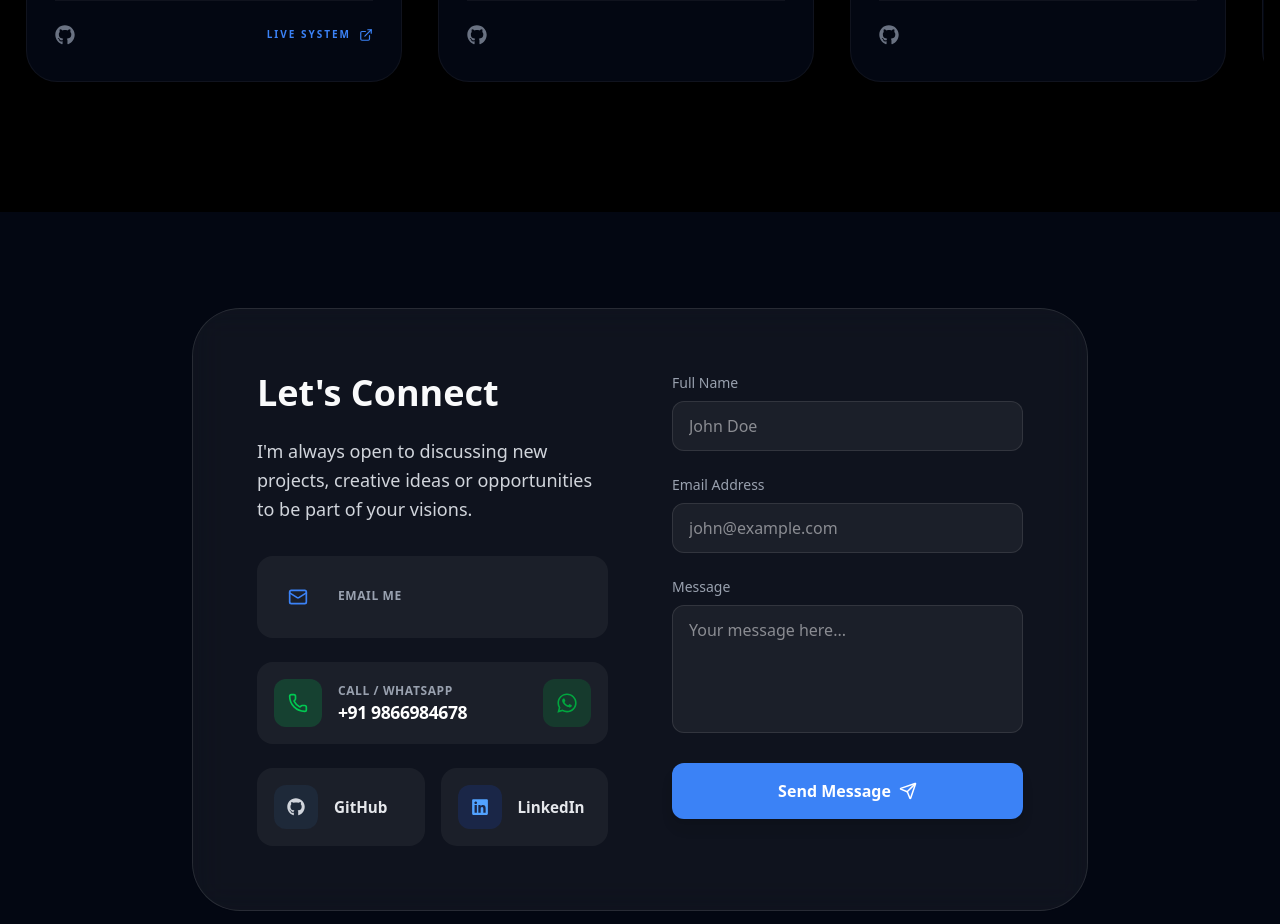
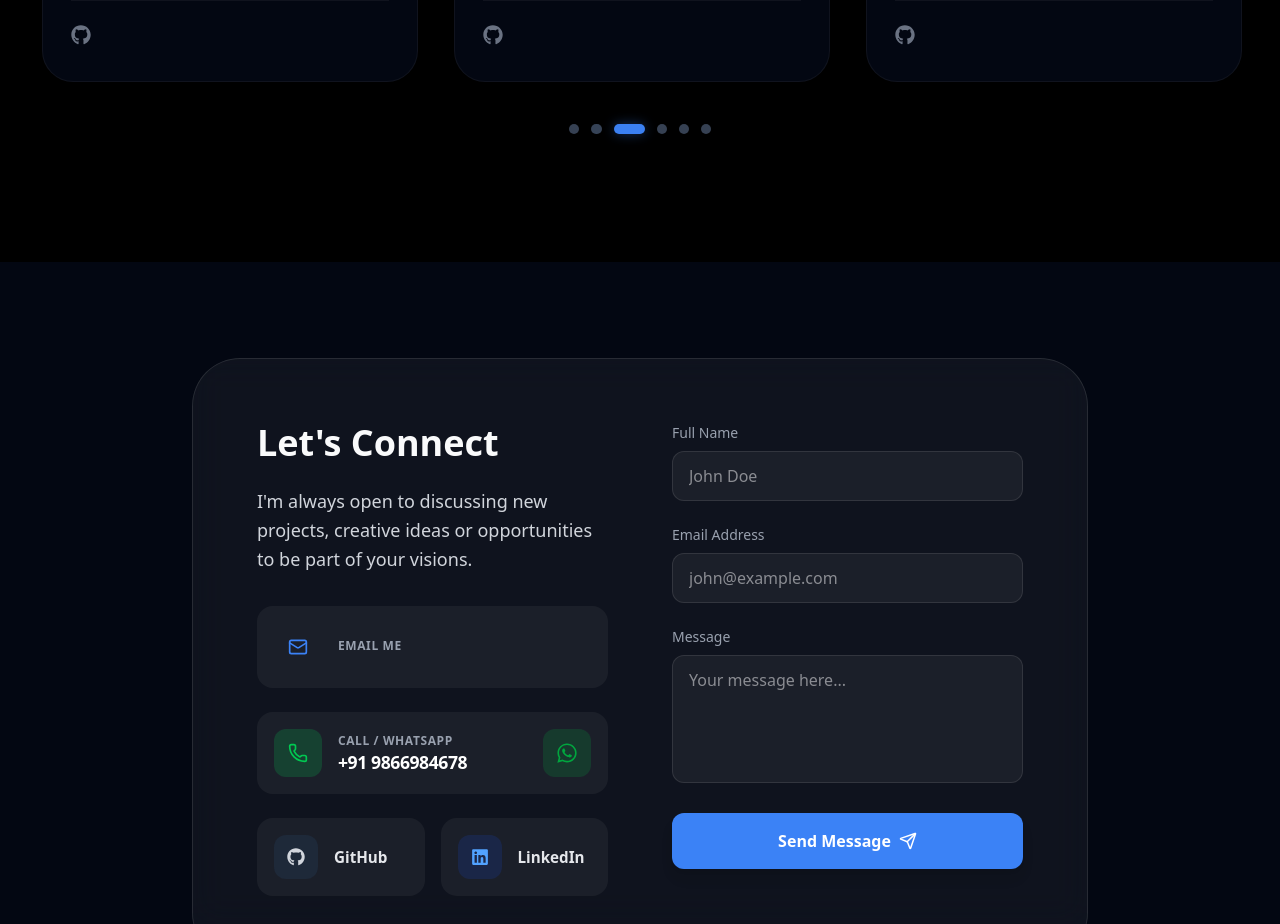
Before and after one commit to SabbellaLaharika/pixel-motion-portfolio, a Next.js app: page / in a window 1280 px wide. Shown: the part 3000-3924 px from the top of the page. Built offline with nearby package versions, Linux system fonts and the light colour scheme.

Commit message:
ux: add cohesive interactive pagination indicators and seamless auto-scroll loop logic to projects section

```diff
--- a/src/components/Projects.jsx
+++ b/src/components/Projects.jsx
@@ -177,6 +177,8 @@ const projects = [
 export default function Projects() {
   const [selectedIndex, setSelectedIndex] = useState(null);
   const [zoomedImage, setZoomedImage] = useState(null);
+  const [isHovered, setIsHovered] = useState(false);
+  const [activeIndex, setActiveIndex] = useState(0);
   const scrollRef = useRef(null);
   const detailRef = useRef(null);
 
@@ -198,14 +200,54 @@ export default function Projects() {
     }
   }, [selectedIndex]);
 
-  const scroll = (direction) => {
+  // Monitor manual scrolling and touch swipes to update pagination state
+  const handleScroll = () => {
     if (scrollRef.current) {
-      const scrollAmount = 420;
-      scrollRef.current.scrollBy({
-        left: direction === "left" ? -scrollAmount : scrollAmount,
+      const container = scrollRef.current;
+      const child = container.firstElementChild;
+      if (!child) return;
+      const cardWidth = child.offsetWidth + 32; // Card width + GAP
+      const index = Math.round(container.scrollLeft / cardWidth);
+      const safeIndex = Math.max(0, Math.min(index, projects.length - 1));
+      if (safeIndex !== activeIndex) {
+        setActiveIndex(safeIndex);
+      }
+    }
+  };
+
+  // Safe scrolling utility used by navigation arrows, auto-scroll, and pagination dots
+  const scrollToProject = (index) => {
+    if (scrollRef.current) {
+      const container = scrollRef.current;
+      const child = container.firstElementChild;
+      if (!child) return;
+      const cardWidth = child.offsetWidth + 32;
+
+      container.scrollTo({
+        left: index * cardWidth,
         behavior: "smooth",
       });
+      setActiveIndex(index);
     }
+  };
+
+  // Unified Auto-scroll interval based on active index pagination
+  useEffect(() => {
+    if (isHovered || selectedIndex !== null) return;
+
+    const interval = setInterval(() => {
+      const nextIndex = (activeIndex + 1) % projects.length;
+      scrollToProject(nextIndex);
+    }, 3000); // Rotate position every 3 seconds
+
+    return () => clearInterval(interval);
+  }, [isHovered, selectedIndex, activeIndex]);
+
+  const scroll = (direction) => {
+    const nextIndex = direction === "left"
+      ? Math.max(0, activeIndex - 1)
+      : Math.min(projects.length - 1, activeIndex + 1);
+    scrollToProject(nextIndex);
   };
 
   return (
@@ -248,6 +290,11 @@ export default function Projects() {
         {/* Horizontal Scrollable Carousel - Improved Snap & Swipe */}
         <div
           ref={scrollRef}
+          onScroll={handleScroll}
+          onMouseEnter={() => setIsHovered(true)}
+          onMouseLeave={() => setIsHovered(false)}
+          onTouchStart={() => setIsHovered(true)}
+          onTouchEnd={() => setIsHovered(false)}
           className="flex gap-8 overflow-x-auto pb-8 snap-x snap-mandatory scrollbar-hide px-2 -mx-2 touch-pan-x"
           style={{ scrollPadding: "24px" }}
         >
@@ -377,6 +424,26 @@ export default function Projects() {
               </motion.div>
             );
           })}
+        </div>
+
+        {/* Interactive Pagination Indicators (Radio-Button Style) */}
+        <div className="flex justify-center items-center gap-3 mt-2 mb-8">
+          {projects.map((_, index) => (
+            <button
+              key={index}
+              onClick={() => scrollToProject(index)}
+              className={`h-2.5 rounded-full transition-all duration-500 relative overflow-hidden cursor-pointer ${
+                activeIndex === index
+                  ? "w-8 bg-primary shadow-[0_0_12px_rgba(59,130,246,0.4)]"
+                  : "w-2.5 bg-gray-300 dark:bg-gray-700 hover:bg-gray-400 dark:hover:bg-gray-500"
+              }`}
+              aria-label={`Go to project ${index + 1}`}
+            >
+              <span className={`absolute inset-0 rounded-full bg-gradient-to-r from-primary to-accent transition-opacity duration-500 ${
+                activeIndex === index ? "opacity-100" : "opacity-0"
+              }`} />
+            </button>
+          ))}
         </div>
 
         {/* Detail Panel — Final Polish Refinements */}
```
